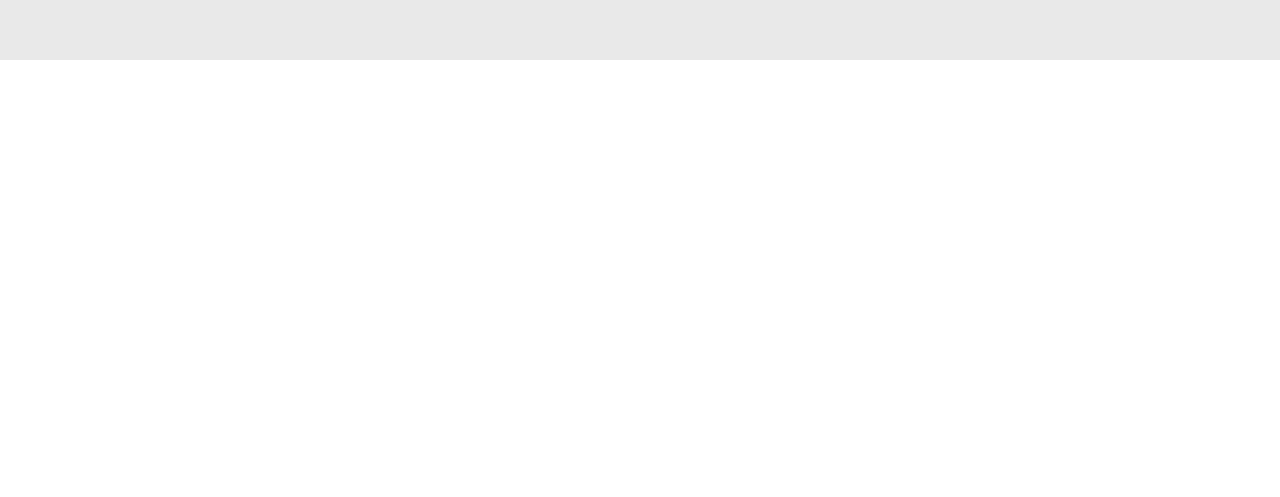
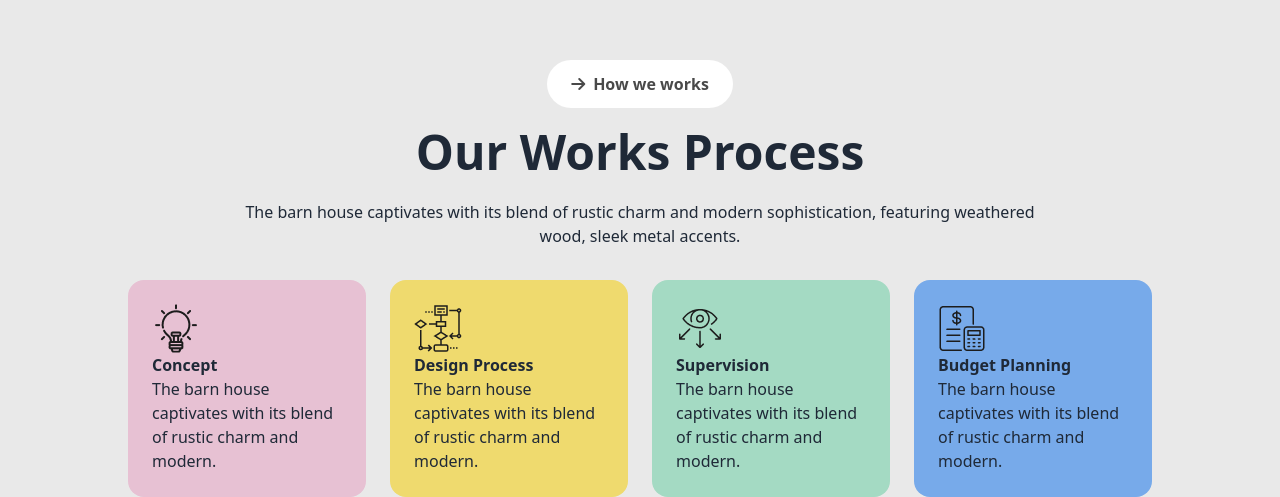
Before and after one commit to impressivecoder01/assignment-3, a plain HTML site: page index.html in a window 1280 px wide. Shown: the part 2092-2589 px from the top of the page. Before the commit the page ends 2152 px from the top, so only its background shows below. Drawn offline with nearby package versions, Linux system fonts and the light colour scheme.

Commit message:
work card section added

```diff
--- a/index.html
+++ b/index.html
@@ -125,9 +125,50 @@
             <img  src="./assets/Rectangle.png" alt="error">
           </div>
         </div>
-        <!-- number card -->
-         <div>
-
+        <!-- Our Works Process  -->
+         <div class="w-4/5 mx-auto">
+          <!-- btn and text patent -->
+          <div class="flex flex-col text-center items-center">
+            <!-- how we works btn -->
+          <div>
+            <button class="flex gap-2 items-center bg-[#FFFFFF] font-bold text-[#494949] py-3 px-6 rounded-3xl">
+              <i class="fa-solid fa-arrow-right"></i>
+              How we works
+            </button>
+           </div>
+           <!-- heading and text -->
+            <div >
+              <h1 class="pt-5 pb-6 font-bold text-5xl">Our Works Process</h1>
+              <p class="px-24 font-medium">The barn house captivates with its blend of rustic charm and modern sophistication, featuring weathered wood, sleek metal accents.</p>
+            </div>
+          </div>
+          <!-- cards -->
+           <div class="flex gap-6 mt-8">
+            <!-- first card -->
+             <div class="bg-[#E7C1D3] p-6 rounded-2xl">
+              <img src="./assets/concept.png" alt="">
+              <h5 class="font-extrabold">Concept</h5>
+              <p class="font-medium">The barn house captivates with its blend of rustic charm and modern.</p>
+             </div>
+             <!-- second card -->
+             <div class="bg-[#EFDA6E] p-6 rounded-2xl">
+              <img src="./assets/flow-chart.png" alt="">
+              <h5 class="font-extrabold">Design Process</h5>
+              <p class="font-medium">The barn house captivates with its blend of rustic charm and modern.</p>
+             </div>
+             <!-- third card -->
+             <div class="bg-[#A4DAC3] p-6 rounded-2xl">
+              <img src="./assets/vision.png" alt="">
+              <h5 class="font-extrabold">Supervision</h5>
+              <p class="font-medium">The barn house captivates with its blend of rustic charm and modern.</p>
+             </div>
+             <!-- forth card -->
+             <div class="bg-[#77AAEA] p-6 rounded-2xl">
+              <img src="./assets/budget-planning.png" alt="">
+              <h5 class="font-extrabold">Budget Planning</h5>
+              <p class="font-medium">The barn house captivates with its blend of rustic charm and modern.</p>
+             </div>
+           </div>
          </div>
       </section>
 </body>
```
